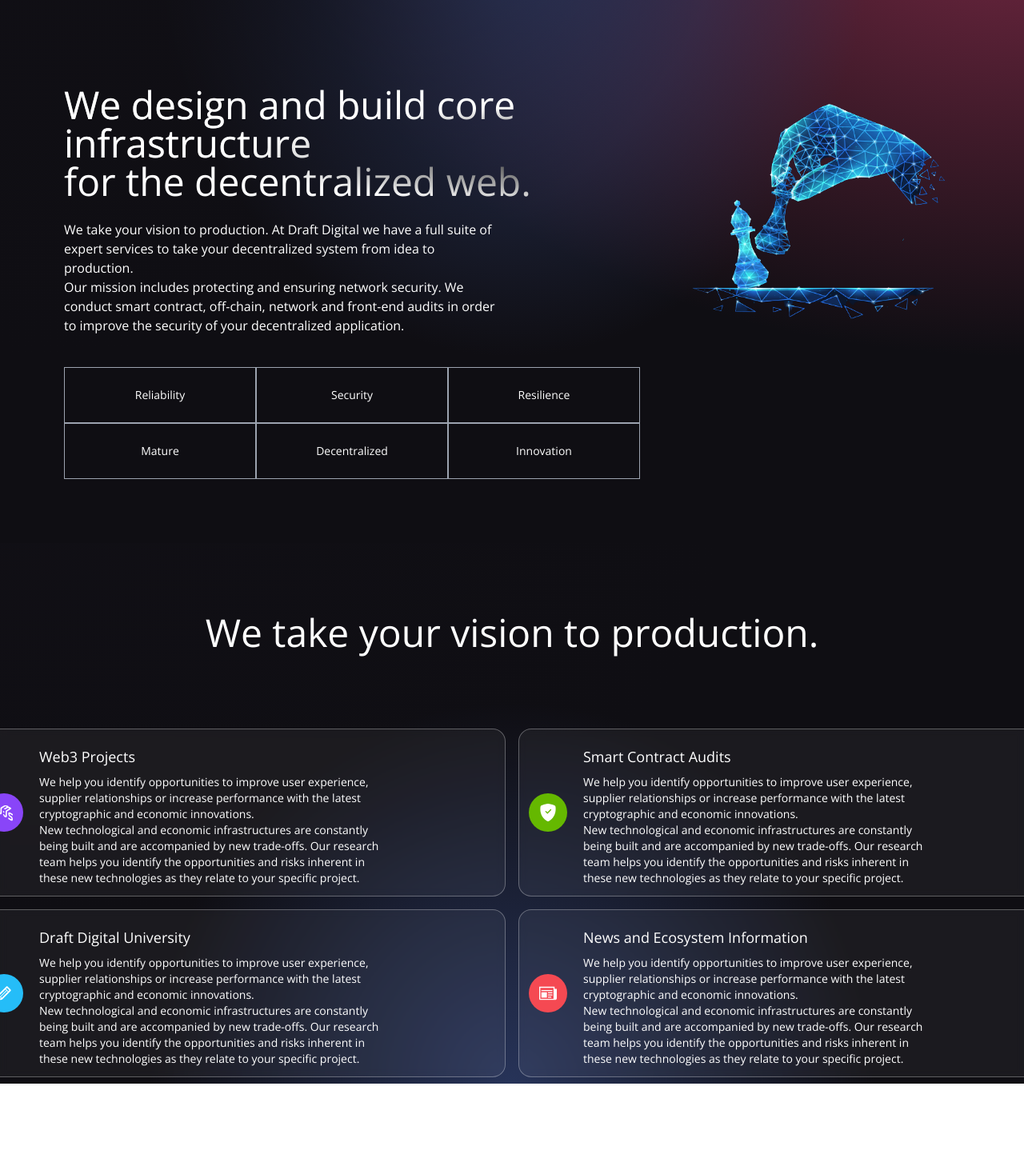
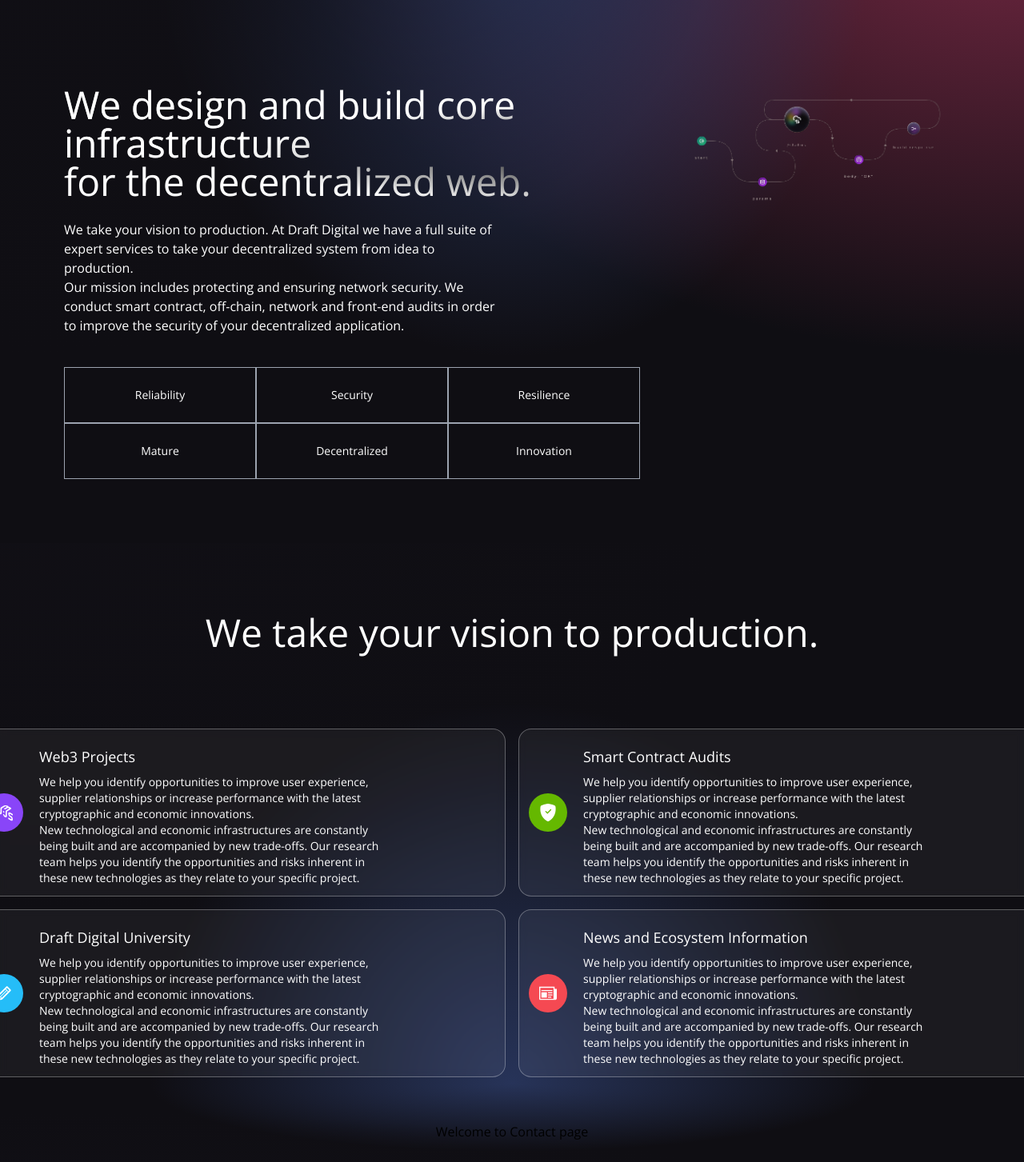
Before and after one commit to aitorzaldua/galiza_labs_website, a Next.js app: page / in a window 1280 px wide. Shown: the part 117-1570 px from the top of the page at 80% size. Before the commit the page ends 1472 px from the top, so only its background shows below. Built offline with nearby package versions, Linux system fonts and the light colour scheme.

Commit message:
add contact page and testImage

```diff
--- /dev/null
+++ b/pages/Contact.jsx
@@ -0,0 +1,9 @@
+export default function Contact() {
+  return (
+    <div className='flex w-full justify-center items-center 2xl:pc-20 gradient-bg-transactions'>
+      <div className='flex flex-col md:p-12 py-12 px-4'>
+        Welcome to Contact page
+      </div>
+    </div>
+  )
+}
--- a/pages/Welcome.jsx
+++ b/pages/Welcome.jsx
@@ -1,5 +1,5 @@
 import Image from "next/image";
-import Chess from "../images/chessImage.png";
+import Chess from "../images/testImage.png";
 
 const companyCommonStyles =
   "min-h-[70px] sm:px-0 px-2 sm:min-w-[120px] flex justify-center items-center border-[0.5px] border-gray-400 text-sm font-light text-white";
@@ -35,7 +35,7 @@ export default function Welcome() {
 
         {/* Rigth side */}
         <div className="md:flex-[0.5] flex-initial justify-center items-center">
-          <Image src={Chess} alt="Chess" className="w-600 cursor-pointer" />
+          <Image src={Chess} alt="Chess" className="w-800 cursor-pointer" />
         </div>
         {/* End of the Rigth side */}
       </div>
--- a/pages/index.js
+++ b/pages/index.js
@@ -2,6 +2,7 @@ import Head from "next/head";
 import Navbar from "./Navbar";
 import Welcome from "./Welcome";
 import Services from "./Services";
+import Contact from "./Contact";
 
 export default function Home() {
   return (
@@ -20,6 +21,7 @@ export default function Home() {
           <Welcome />
         </div>
         <Services />
+        <Contact />
       </div>
     </div>
   );
--- a/styles/globals.css
+++ b/styles/globals.css
@@ -54,6 +54,13 @@ body {
   border: 1px solid rgba(255, 255, 255, 0.3);
 }
 
+.gradient-bg-transactions {
+  background-color: #0f0e13;
+  background-image:
+    radial-gradient(at 0% 100%, hsla(253,16%,7%,1) 0, transparent 50%),
+    radial-gradient(at 50% 0%, hsla(225,39%,25%,1) 0, transparent 50%);
+}
+
 
 
 @tailwind base;
```
Also changed, not shown: images/testImage.png (added).
